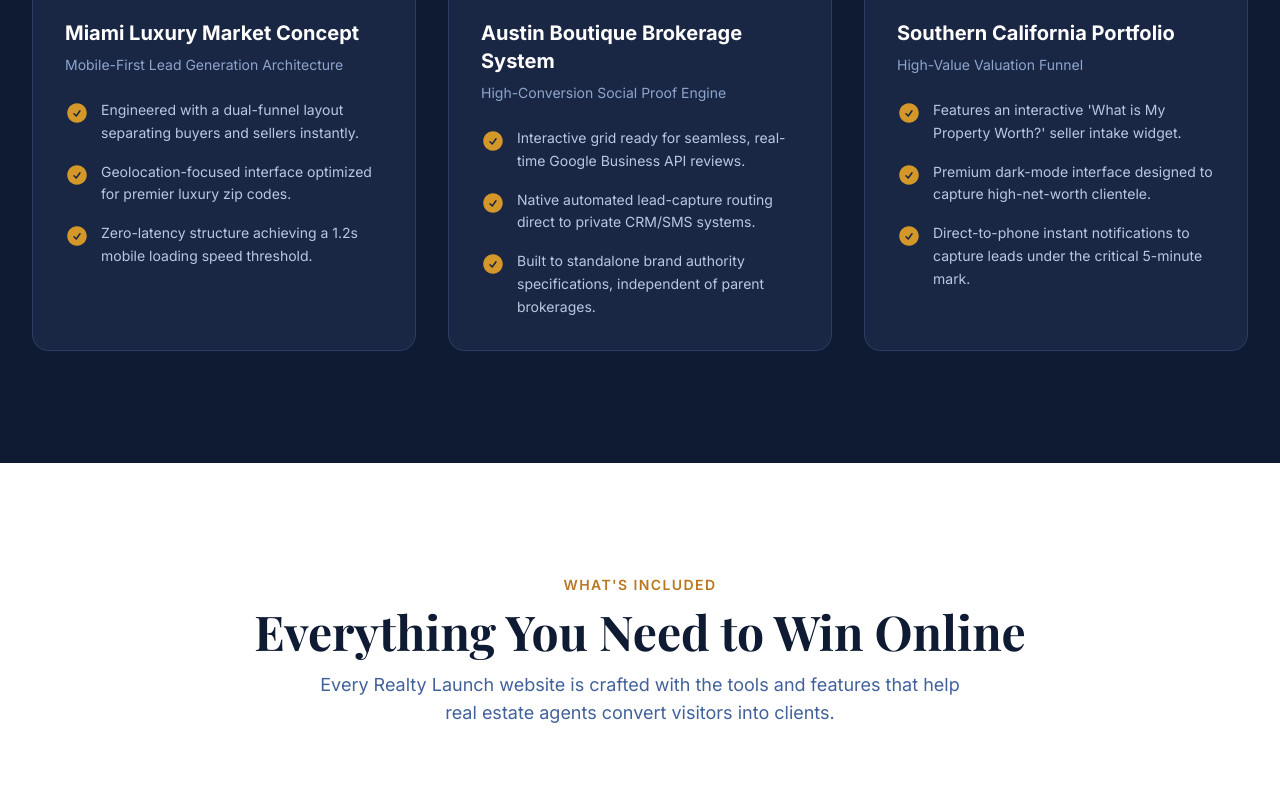
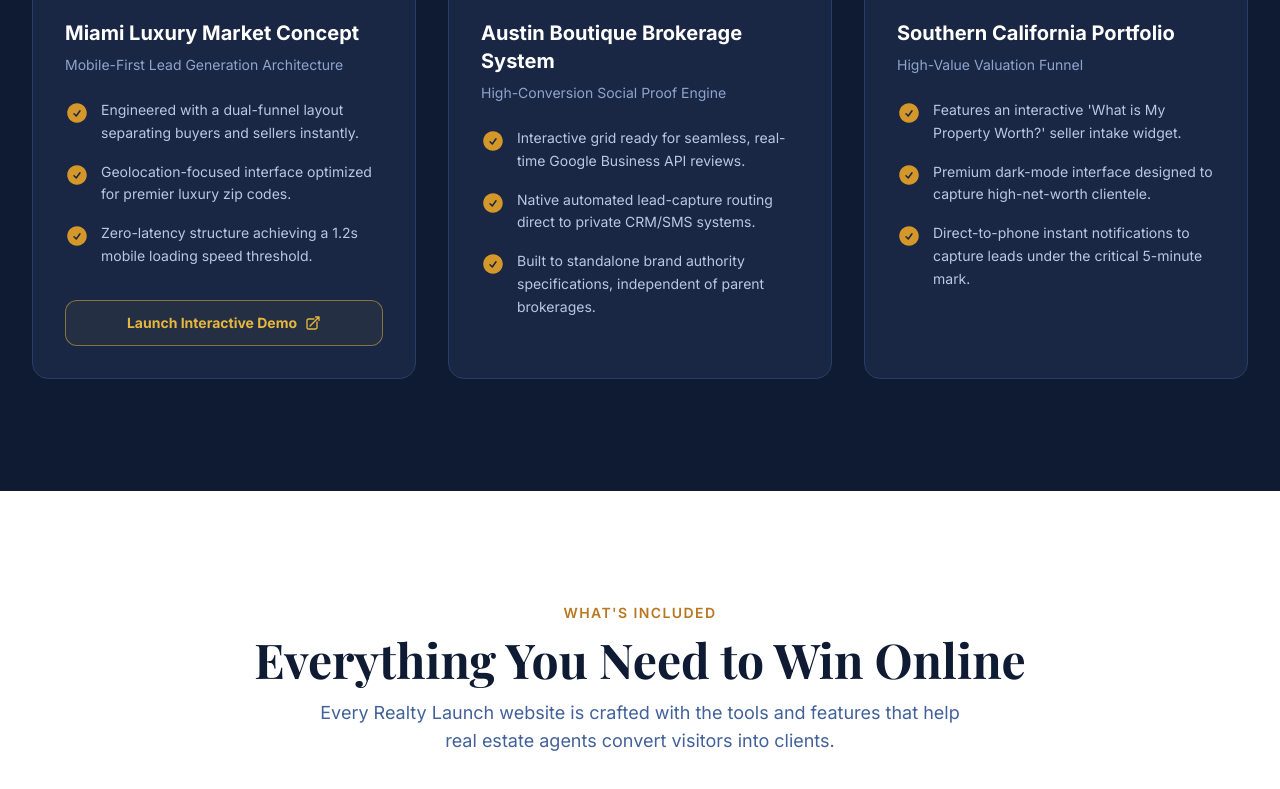
Before and after one commit to abrahamdaniel24/realty_launch, a React (Vite) app: page / in a window 1280 px wide. Shown: the part 1218-2007 px from the top of the page. Built offline with nearby package versions, Linux system fonts and the light colour scheme.

Commit message:
fixed portfolio link event propagation and target url

```diff
--- a/src/App.tsx
+++ b/src/App.tsx
@@ -378,6 +378,23 @@
                   </li>
                 ))}
               </ul>
+
+              {/* CTA Button for Miami Card */}
+              {i === 0 && (
+                <div className="mt-8">
+                  <a
+                    href="https://realty-launch-miami.vercel.app/"
+                    target="_blank"
+                    rel="noopener noreferrer"
+                    className="inline-flex w-full items-center justify-center gap-2 px-5 py-3 rounded-xl border border-gold-400/50 text-gold-400 font-bold text-sm bg-gold-400/5 hover:bg-gold-400 hover:text-navy-950 transition-all duration-300"
+                  >
+                    Launch Interactive Demo
+                    <svg xmlns="http://www.w3.org/2000/svg" className="h-4 w-4" fill="none" viewBox="0 0 24 24" stroke="currentColor" strokeWidth={2}>
+                      <path strokeLinecap="round" strokeLinejoin="round" d="M13.5 6H5.25A2.25 2.25 0 0 0 3 8.25v10.5A2.25 2.25 0 0 0 5.25 21h10.5A2.25 2.25 0 0 0 18 18.75V10.5m-10.5 6L21 3m0 0h-5.25M21 3v5.25" />
+                    </svg>
+                  </a>
+                </div>
+              )}
             </div>
           ))}
         </div>
```
